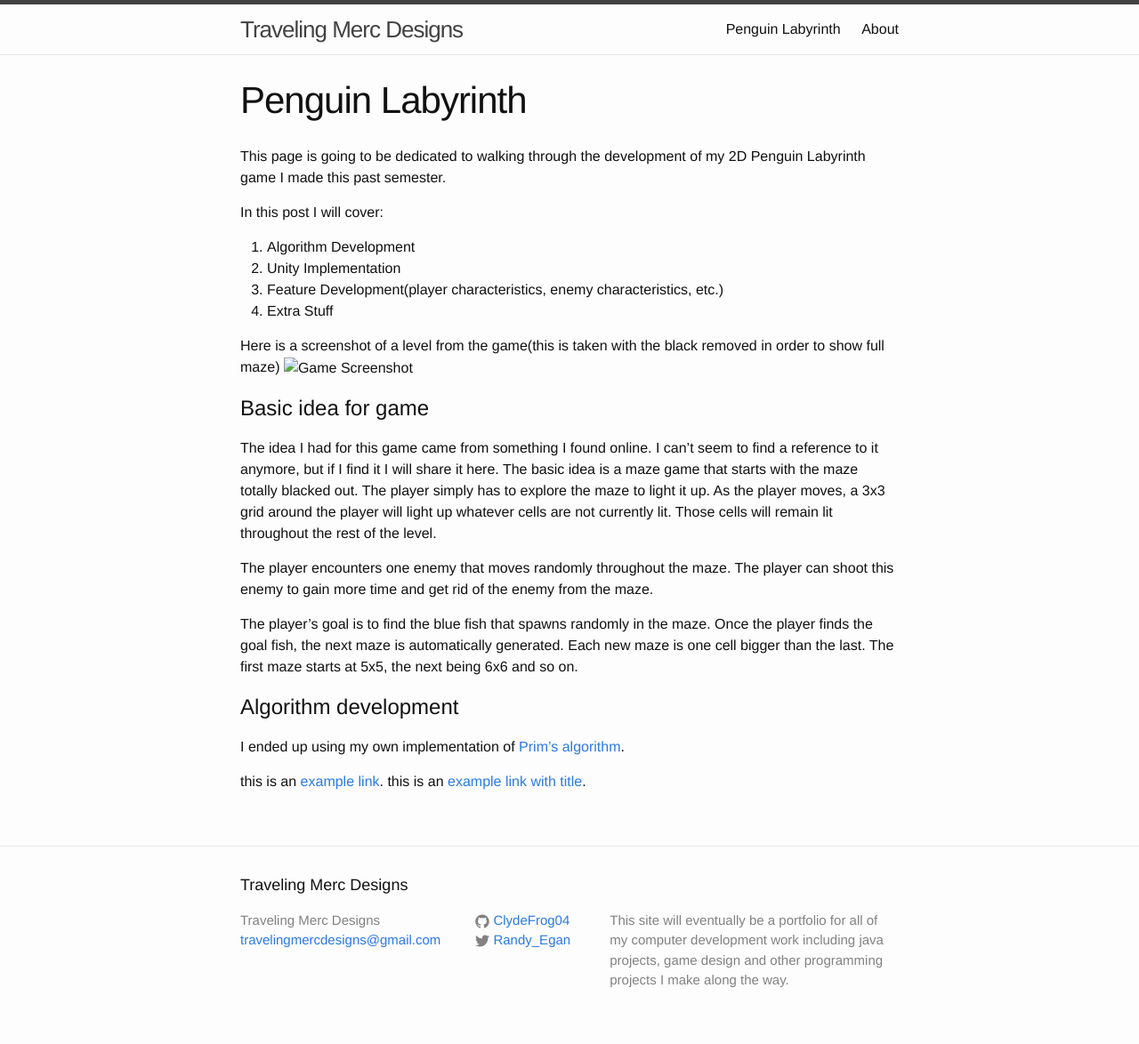
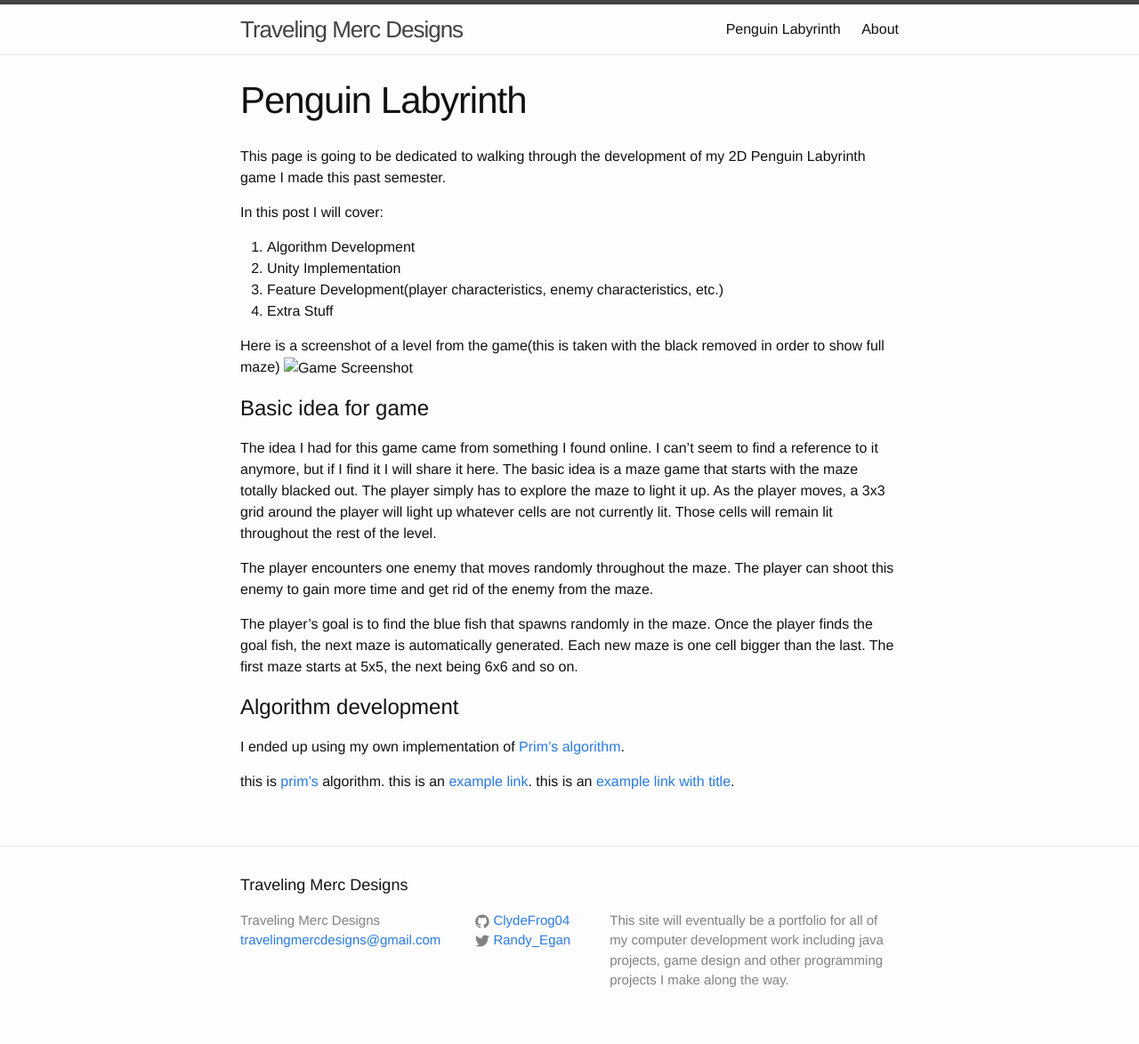
Before and after one commit to ClydeFrog04/ClydeFrog04.github.io, a Jekyll site: the page built from PenguinLabyrinth.md, in a window 1280 px wide. Shown: the whole page at 89% size. Built offline with Jekyll 4.4.1, drawn with Linux system fonts in a browser that asks for light colours.

Commit message:
Testing html link in markdown

```diff
--- a/PenguinLabyrinth.md
+++ b/PenguinLabyrinth.md
@@ -31,5 +31,6 @@ Algorithm development
 
 I ended up using my own implementation of [Prim's algorithm](https://en.wikipedia.org/wiki/Prim%27s_algorithm).
 
+this is <a href="https://en.wikipedia.org/wiki/Prim%27s_algorithm" target="_blank">prim's</a> algorithm.
 this is an [example link](www.google.com).
 this is an [example link with title](www.google.com "With a title").
```
